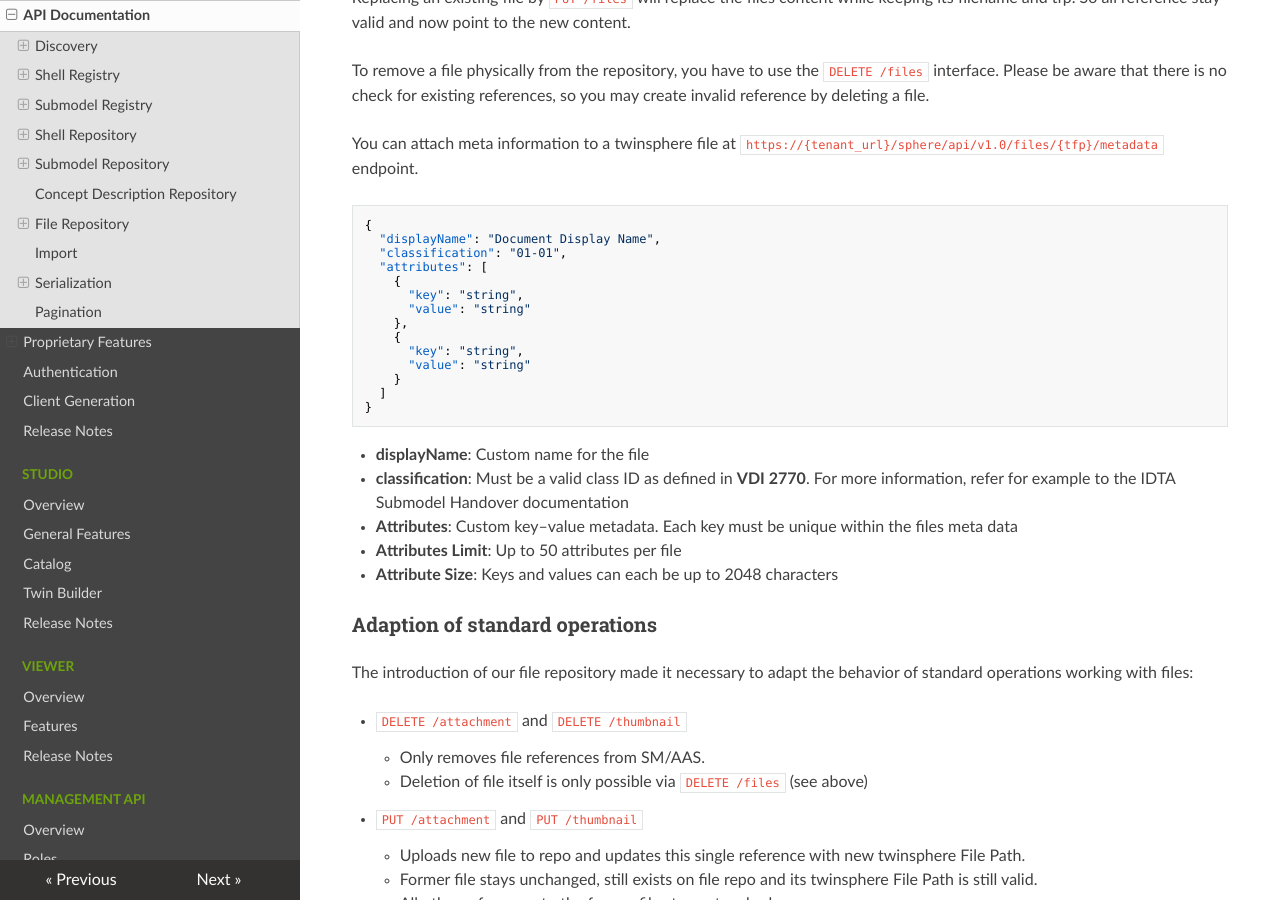
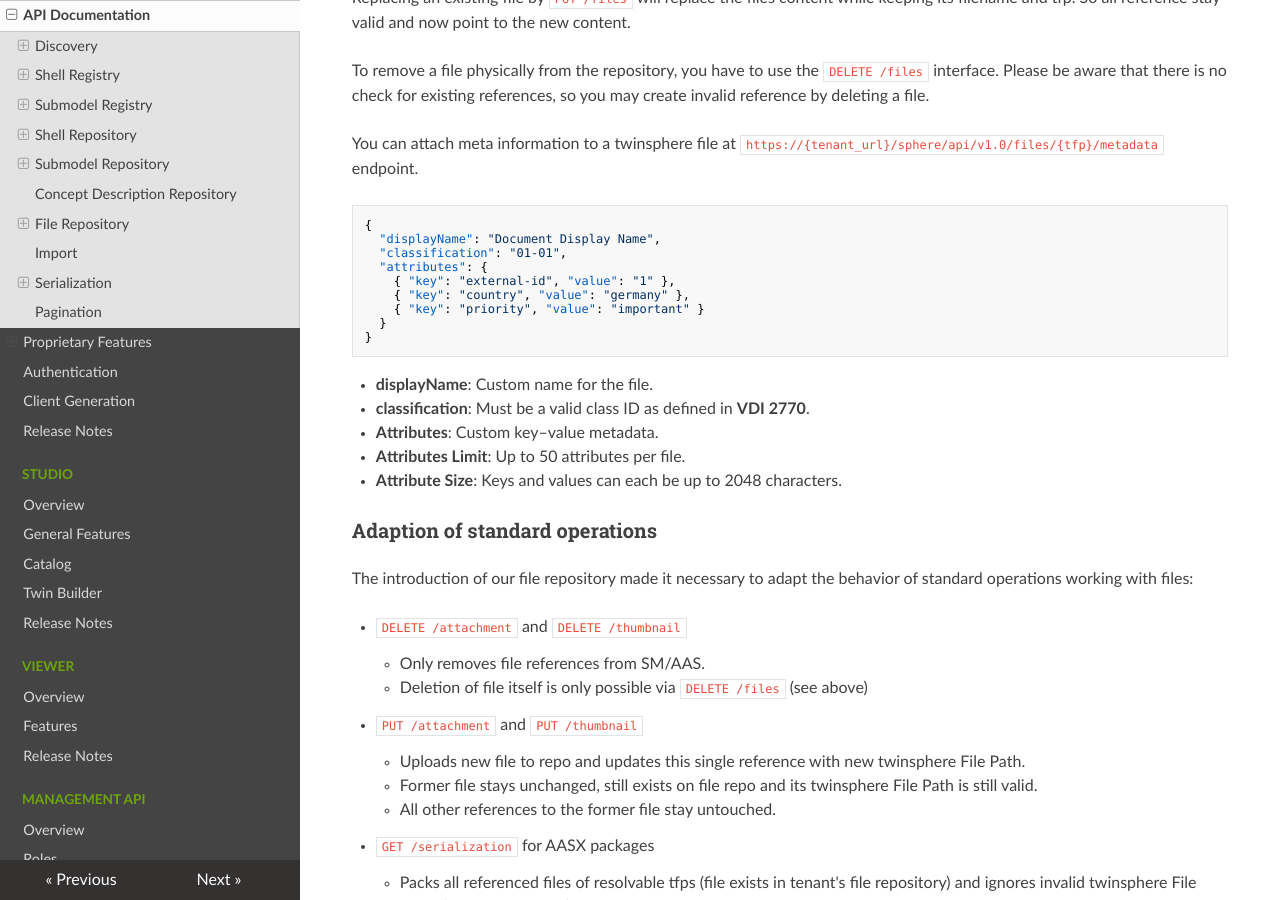
Before and after one commit to twinsphere/twinsphere.github.io, an MkDocs documentation site: the page built from docs/cloud-documentation.md, in a window 1280 px wide and 900 px high, scrolled down 4255 px. Built offline with MkDocs 1.6.1, drawn with Linux system fonts in a browser that asks for light colours; nearby versions of some CDN libraries.

Commit message:
feat(files): add additional information about attributes

````diff
--- a/docs/cloud-documentation.md
+++ b/docs/cloud-documentation.md
@@ -187,25 +187,19 @@ You can attach meta information to a twinsphere file at
 {
   "displayName": "Document Display Name",
   "classification": "01-01",
-  "attributes": [
-    {
-      "key": "string",
-      "value": "string"
-    },
-    {
-      "key": "string",
-      "value": "string"
-    }
-  ]
+  "attributes": {
+    { "key": "external-id", "value": "1" },
+    { "key": "country", "value": "germany" },
+    { "key": "priority", "value": "important" }
+  }
 }
 ```
 
-- **displayName**: Custom name for the file
-- **classification**: Must be a valid class ID as defined in **VDI 2770**. For more information,
-  refer for example to the IDTA Submodel Handover documentation
-- **Attributes**: Custom key–value metadata. Each key must be unique within the files meta data
-- **Attributes Limit**: Up to 50 attributes per file
-- **Attribute Size**: Keys and values can each be up to 2048 characters
+- **displayName**: Custom name for the file.
+- **classification**: Must be a valid class ID as defined in **VDI 2770**.
+- **Attributes**: Custom key–value metadata.
+- **Attributes Limit**: Up to 50 attributes per file.
+- **Attribute Size**: Keys and values can each be up to 2048 characters.
 
 ### Adaption of standard operations
 
````
